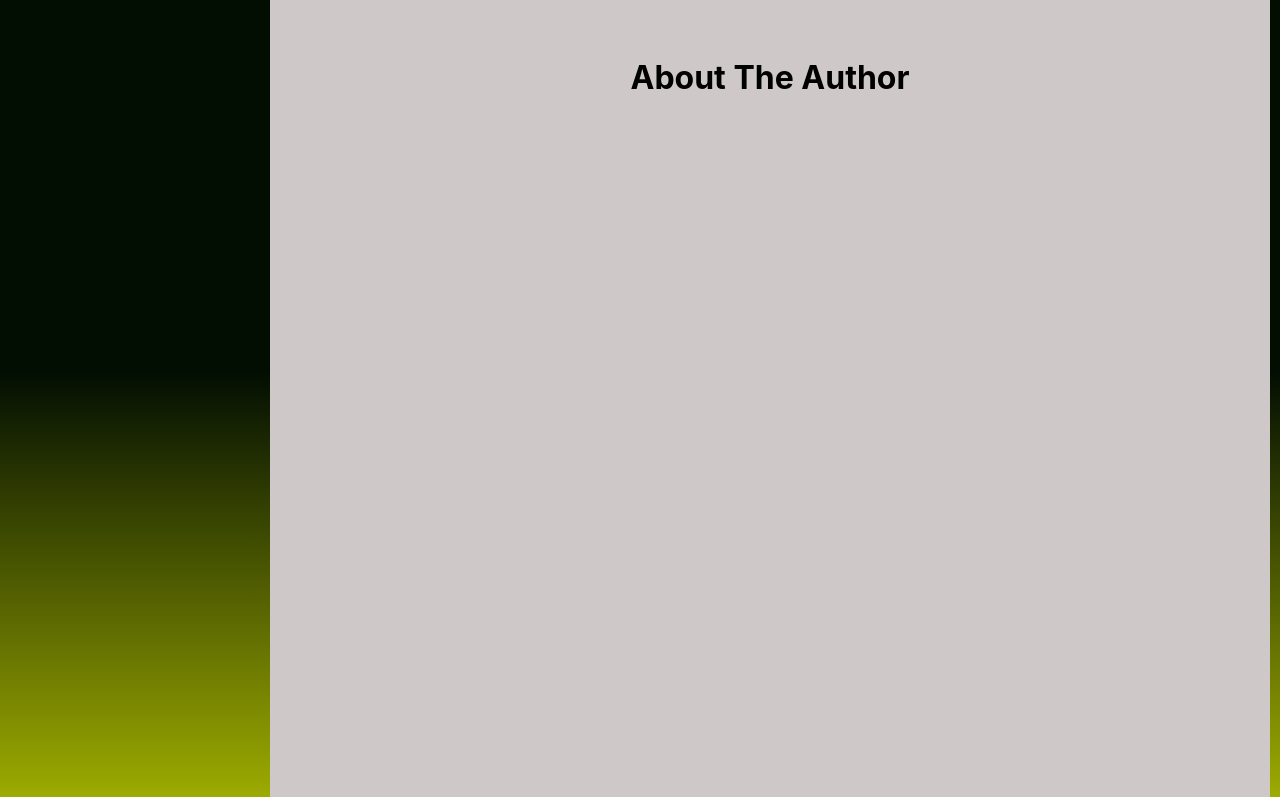
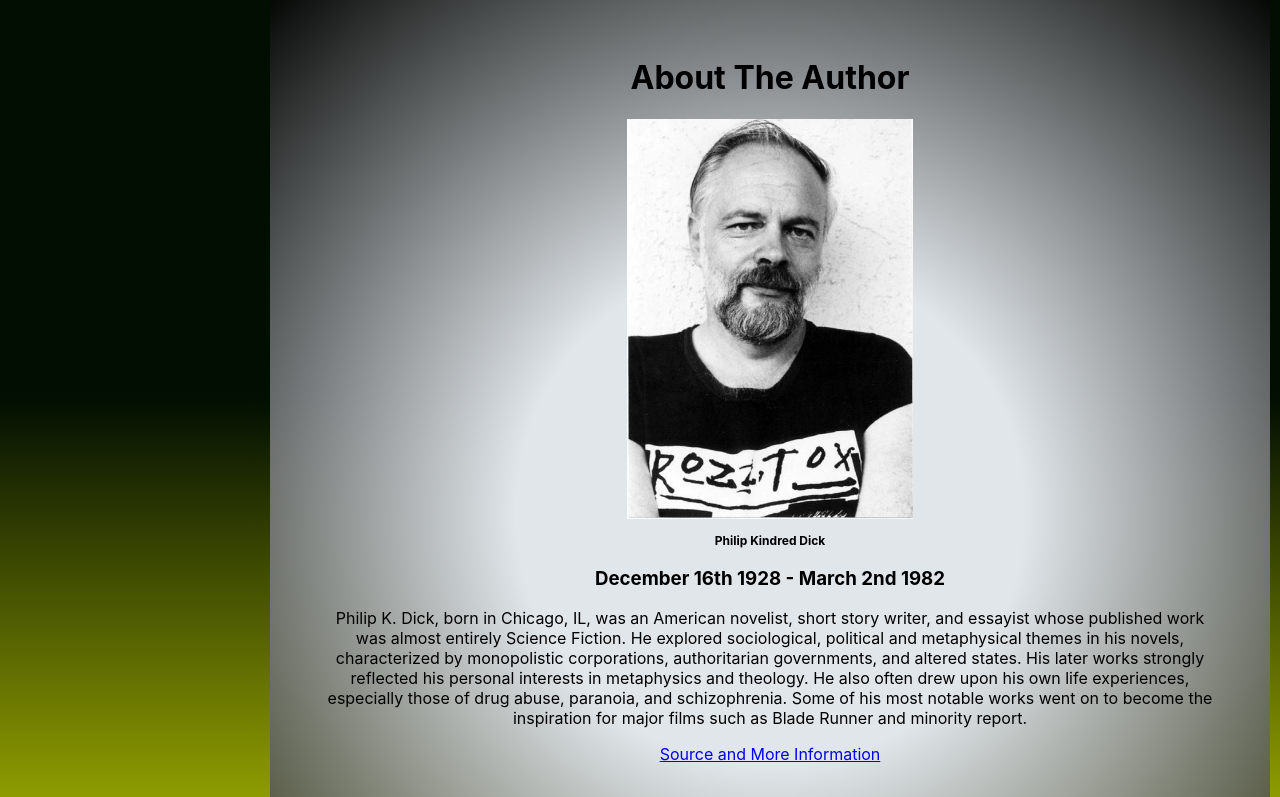
Before and after one commit to largemable/PKDatabase, a React (Create React App) app: page /About in a window 1280 px wide. Shown: the part 283-1080 px from the top of the page. Built offline with nearby package versions, Linux system fonts and the light colour scheme; no server answers; the HTML template or start-up script is replaced by a standard one.

Commit message:
about page written, added more styling

```diff
--- a/package.json
+++ b/package.json
@@ -10,6 +10,7 @@
     "react-dom": "^17.0.1",
     "react-router-dom": "^5.2.0",
     "react-scripts": "4.0.3",
+    "styled-components": "^5.2.1",
     "web-vitals": "^1.1.0"
   },
   "scripts": {
--- a/src/About/About.js
+++ b/src/About/About.js
@@ -1,9 +1,31 @@
 import React from 'react';
+import photo from './Pkdick.jpeg';
 
 const About = () => {
 	return (
 		<div>
 			<h1>About The Author</h1>
+			<img src={photo} alt='photograph of Philip K Dick' height='400px' />
+			<h2>Philip Kindred Dick</h2>
+			<h3>December 16th 1928 - March 2nd 1982</h3>
+			<p>
+				Philip K. Dick, born in Chicago, IL, was an American novelist, short
+				story writer, and essayist whose published work was almost entirely
+				Science Fiction. He explored sociological, political and metaphysical
+				themes in his novels, characterized by monopolistic corporations,
+				authoritarian governments, and altered states. His later works strongly
+				reflected his personal interests in metaphysics and theology. He also
+				often drew upon his own life experiences, especially those of drug
+				abuse, paranoia, and schizophrenia. Some of his most notable works went
+				on to become the inspiration for major films such as Blade Runner and
+				minority report.
+			</p>
+			<a
+				href='https://en.wikipedia.org/wiki/Philip_K._Dick'
+				target='_blank'
+				rel='noreferrer'>
+				Source and More Information
+			</a>
 		</div>
 	);
 };
--- a/src/App.css
+++ b/src/App.css
@@ -44,26 +44,30 @@
 .title {
 	font-size: 75px;
 	margin: 0 auto;
-	text-shadow: -2px 2px rgba(201, 191, 191, 0.58);
+	text-shadow: -4px 4px rgba(201, 191, 191);
 }
 h2 {
 	font-size: 12px;
 }
 nav {
-	/* background-color: grey; */
 	color: white;
 	grid-column: 1 / span 1;
 	grid-row: 2 / span 2;
 	border-radius: 12px;
-	height: 1000px;
+	height: 1050px;
 	overflow-y: auto;
 }
 main {
-	background-color: rgb(206, 200, 200);
+	background: rgb(225,230,235);
+background: -moz-radial-gradient(circle, rgba(225,230,235,1) 19%, rgba(225,230,235,1) 35%, rgba(0,0,0,0.7833508403361344) 100%);
+background: -webkit-radial-gradient(circle, rgba(225,230,235,1) 19%, rgba(225,230,235,1) 35%, rgba(0,0,0,0.7833508403361344) 100%);
+background: radial-gradient(circle, rgba(225,230,235,1) 19%, rgba(225,230,235,1) 35%, rgba(0,0,0,0.7833508403361344) 100%);
+filter: progid:DXImageTransform.Microsoft.gradient(startColorstr="#e1e6eb",endColorstr="#000000",GradientType=1);
 	grid-column: 2 / span 2;
 	grid-row: 2 / span 2;
 	border-radius: 12px;
 	padding: 50px;
+
 }
 
 .header_button{
@@ -79,12 +83,29 @@ main {
 .cards{
 	margin: 40px;
 	border: 2px solid white;
-padding: 5px;
-transition: background-color .5s;
+	transition: background-color .5s;
 }
 .cards:hover{
 	background-color:rgba(201, 191, 191, 0.58) ;
 }
 .book_title{
+	display: block;
 	color:white;
+	padding: 20px;
+	font-weight: bold;
 }
+.book-details {
+	line-height: 24px;
+	font-size: 16px;
+}
+
+.book-details img{
+
+	border-radius: 12px;
+	transform: perspective(1px) translateZ(0);
+	transition-duration: 0.3s;
+	transition-property: transform;
+}
+.book-details img:hover{
+	transform: scale(1.1);
+}
--- a/src/App.js
+++ b/src/App.js
@@ -2,7 +2,7 @@ import './App.css';
 import Header from './Header';
 import SideBar from './Books/SideBar';
 import BookDetails from './Books/BookDetails';
-import { Route, Link } from 'react-router-dom';
+import { Route } from 'react-router-dom';
 import About from './About/About';
 import Home from './Home';
 
@@ -25,7 +25,7 @@ function App() {
 				/>
 			</main>
 			<footer>
-				<a href='http://openlibrary.org' target='_blank'>
+				<a href='http://openlibrary.org' target='_blank' rel='noreferrer'>
 					Open Library
 				</a>
 			</footer>
--- a/src/Books/BookDetails.js
+++ b/src/Books/BookDetails.js
@@ -31,19 +31,9 @@ const BookDetails = ({ match }) => {
 		}
 	}
 	return (
-		<div>
-			{/* <img
-				// make this dynamic
-				src={`https://covers.openlibrary.org/b/isbn/${bookDetails.covers[0]}-L.jpg`}
-				alt='book cover'
-			/> */}
+		<div className='book-details'>
 			{bookDetails.covers ? (
-				// bookDetails.covers.map((cover) => {
-				// 	return (
-				// 	<img src={`http://covers.openlibrary.org/b/id/${cover}-M.jpg`}>)
-				// }
 				<img
-					// make this dynamic
 					src={`http://covers.openlibrary.org/b/id/${
 						bookDetails.covers[bookDetails.covers.length - 1]
 					}-L.jpg`}
@@ -52,9 +42,11 @@ const BookDetails = ({ match }) => {
 			) : (
 				' '
 			)}
-			<h4>{bookDetails.title}</h4>
-			<h5>{excerptDetails}</h5>
-			{bookDetails.description ? <p>{bookDetails.description.value}</p> : ''}
+			<div className='book-description'>
+				<h4>{bookDetails.title}</h4>
+				<h5>{excerptDetails}</h5>
+				{bookDetails.description ? <p>{bookDetails.description.value}</p> : ''}
+			</div>
 		</div>
 	);
 };
--- a/src/Books/Books.js
+++ b/src/Books/Books.js
@@ -19,7 +19,7 @@ const Books = () => {
 					to={`/book${book.key.slice(6)}`}
 					key={book.key.slice(6)}
 					style={{ textDecoration: 'none' }}>
-					<h4 className='book_title'>{book.title}</h4>
+					<p className='book_title'>{book.title}</p>
 				</Link>
 			</div>
 		);
```
Also changed, not shown: src/About/Pkdick.jpeg (added), 1 other file (tests, documents, lock files or other folders).
